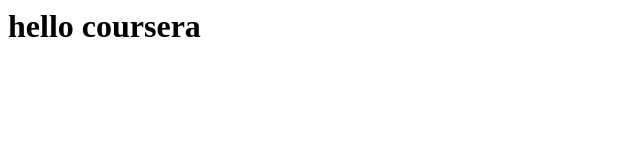
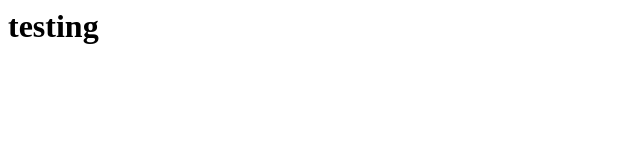
Before and after one commit to mortezaei99/mortezaei99.github.io, a plain HTML site: page index.html in a window 1280 px wide. Shown: the whole page, without its empty margins (0-640 px from the left). Drawn offline with Linux system fonts and the light colour scheme.

Commit message:
Update index.html

```diff
--- a/index.html
+++ b/index.html
@@ -6,6 +6,6 @@
     <title>Document</title>
 </head>
 <body>
-    <h1>hello coursera</h1>
+    <h1>testing</h1>
 </body>
 </html>
```
